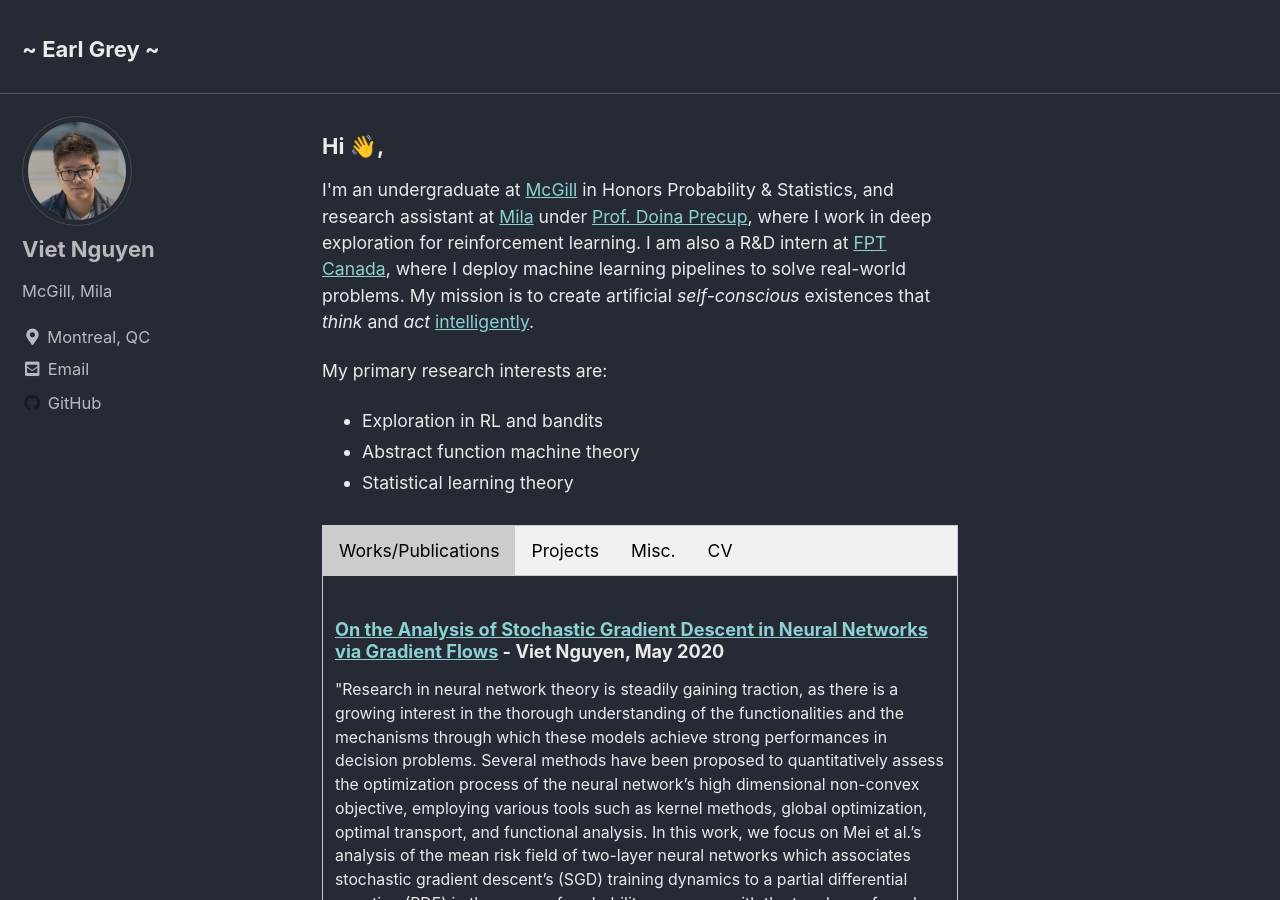
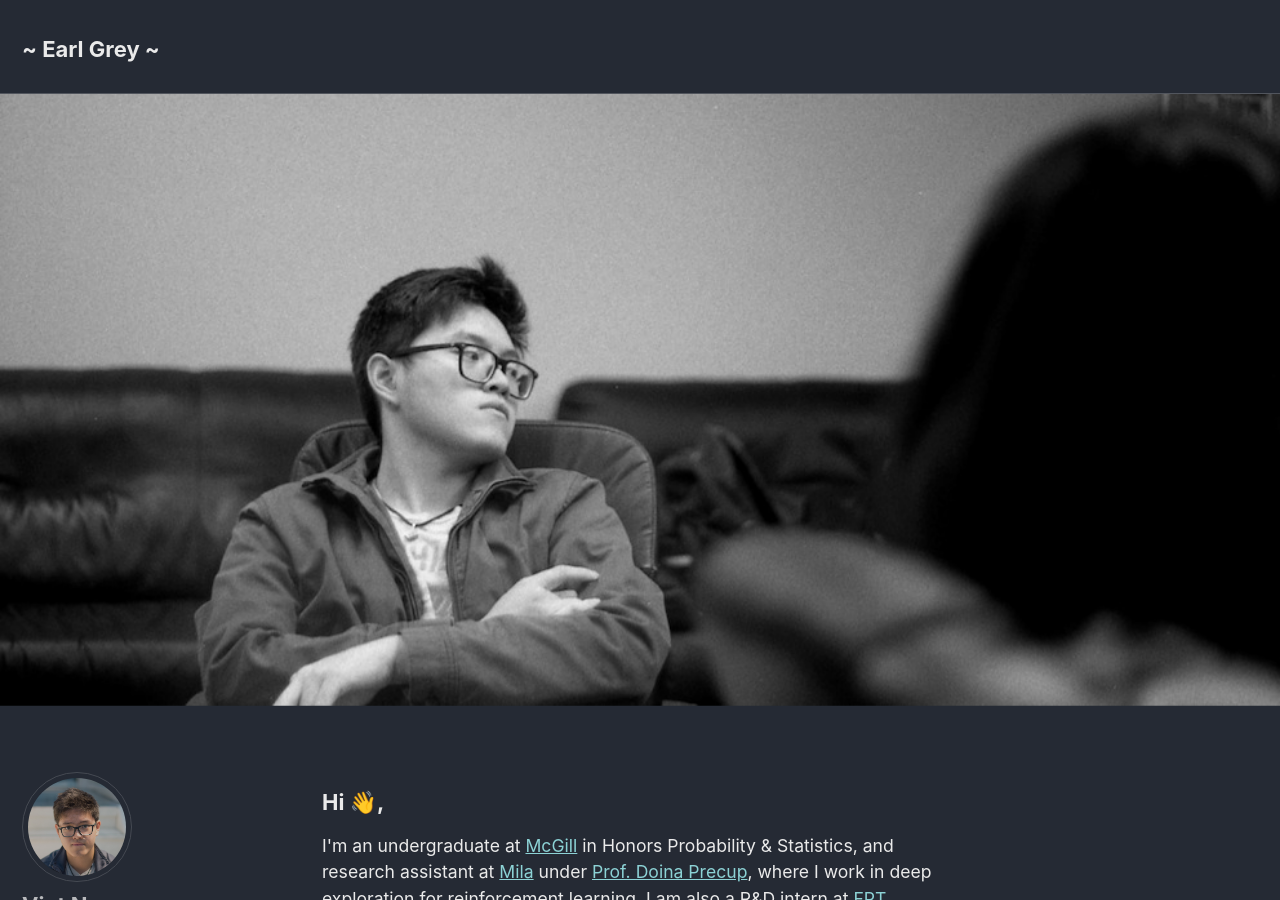
Before and after one commit to opent03/opent03.github.io, a Jekyll site: the page built from index.html, in a window 1280 px wide and 900 px high. Built offline with Jekyll 4.4.1, drawn with Linux system fonts in a browser that asks for light colours; cached includes are drawn as plain includes; the list of posts is cut into pages by our own code.

```diff
--- a/index.html
+++ b/index.html
@@ -1,6 +1,8 @@
 ---
 layout: archive
 author_profile: true
+header:
+    image: "/images/cover.jpg"
 ---
 <body>
     <h1 style="font-size: 100%;">
```
